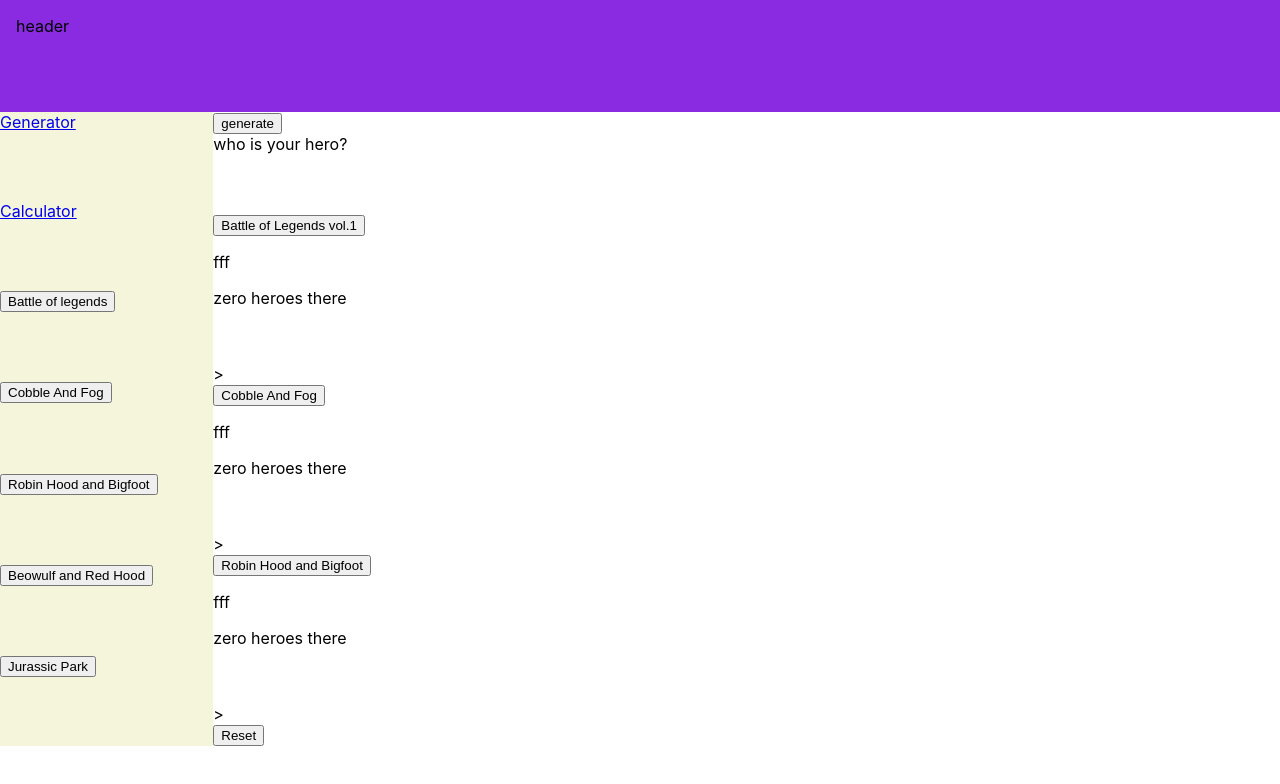
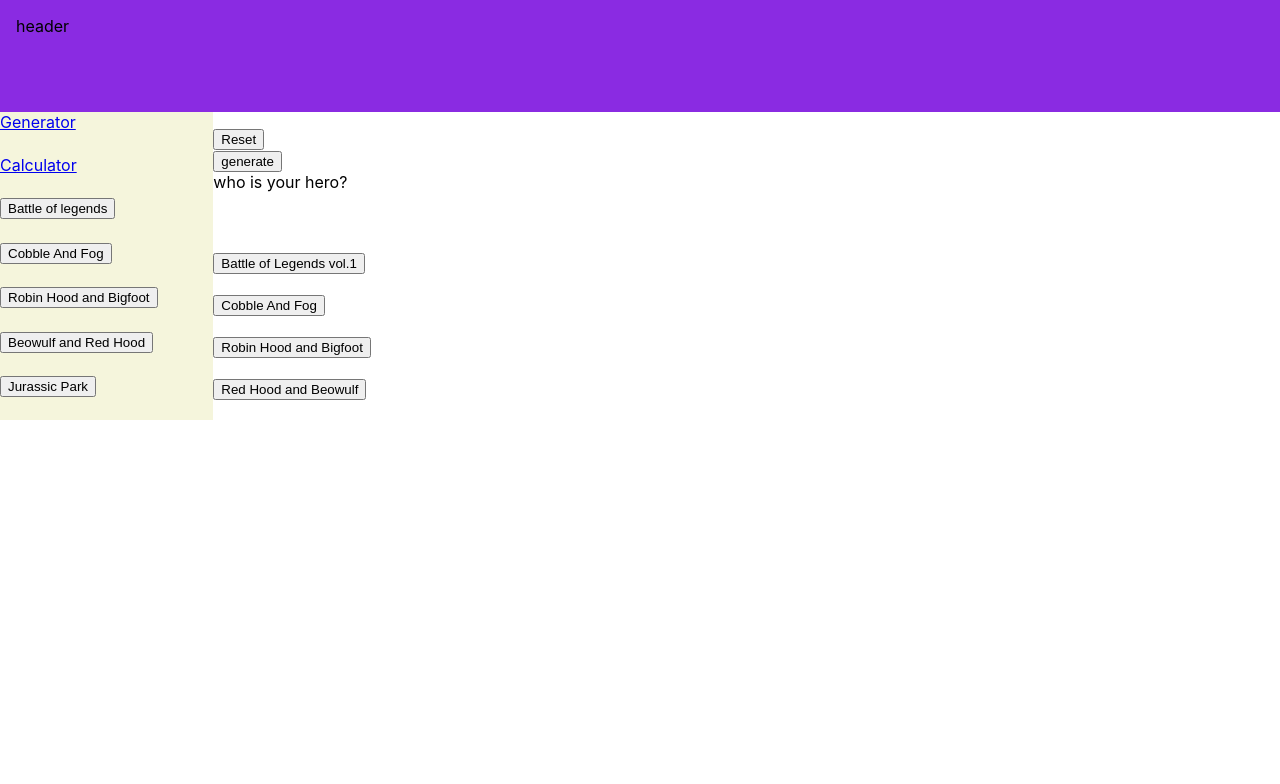
Before and after one commit to Bolych/unmatched, a React (Create React App) app: page /generator in a window 1280 px wide. Shown: the top 784 px of the page. Built offline with nearby package versions, Linux system fonts and the light colour scheme.

Commit message:
made generator work

```diff
--- a/src/App.js
+++ b/src/App.js
@@ -16,7 +16,7 @@ import RobinHood from "./components/Heroes/RobinAndBigFoot/RobinHood";
 import Bigfoot from "./components/Heroes/RobinAndBigFoot/Bigfoot";
 import RedHood from "./components/Heroes/RedHoodBeowulf/RedHood";
 import Beowulf from "./components/Heroes/RedHoodBeowulf/Beowulf";
-import HeroGeneratorPage from "./components/HeroGenerator/HeroGenerator";
+import HeroGeneratorPage from "./components/HeroGenerator/HeroGeneratorPage";
 
 function App(props) {
     console.log(props)
--- a/src/components/HeroGenerator/ExpansionsButtons/ExpansionButton.js
+++ b/src/components/HeroGenerator/ExpansionsButtons/ExpansionButton.js
@@ -0,0 +1,31 @@
+import {useState} from "react";
+
+const ExpansionButton = (props) => {
+
+
+    // function addHeroesToArr() {
+    //     heroesArr.push(...props.expansionPack)
+    //     console.log(heroesArr)
+    //
+    // }
+
+    const addExpansion = () => {
+        props.setVisibleHeroes(
+        props.heroesArr.push(...props.expansionPack),
+     props.setVisibleHeroes(props.heroesArr))
+        console.log(props.heroesArr)
+
+    }
+
+    return (
+        <div>
+            <div>
+                <button onClick={addExpansion}>{props.name}</button>
+            </div>
+            <br/>
+
+        </div>
+    );
+}
+
+export default ExpansionButton
--- a/src/components/HeroGenerator/ExpansionsButtons/ExpansionsButtons.js
+++ b/src/components/HeroGenerator/ExpansionsButtons/ExpansionsButtons.js
@@ -1,8 +1,19 @@
+import ExpansionButton from "./ExpansionButton";
+import {useState} from "react";
 
 
-const ExpansionsButtons = () => {
+
+
+const ExpansionsButtons = (props) => {
+
+
     return (<div>
-
+<ExpansionButton visibleHeroes={props.visibleHeroes} setVisibleHeroes={props.setVisibleHeroes} heroesArr={props.heroesArr} name='Battle of Legends vol.1' expansionPack={props.battleOfLegendHeroes}/>
+<ExpansionButton visibleHeroes={props.visibleHeroes} setVisibleHeroes={props.setVisibleHeroes} heroesArr={props.heroesArr} name='Cobble And Fog' expansionPack={props.cobbleAndFogHeroes}/>
+<ExpansionButton visibleHeroes={props.visibleHeroes} setVisibleHeroes={props.setVisibleHeroes} heroesArr={props.heroesArr} name='Robin Hood and Bigfoot' expansionPack={props.robinHoodAndBigfootHeroes} />
+<ExpansionButton visibleHeroes={props.visibleHeroes} setVisibleHeroes={props.setVisibleHeroes} heroesArr={props.heroesArr} name='Red Hood and Beowulf' expansionPack={props.redHoodAndBeowulfHeroes} />
     </div>)
 
 }
+
+export default ExpansionsButtons
--- a/src/components/HeroGenerator/HeroGenerator.js
+++ /dev/null
@@ -1,152 +0,0 @@
-import {useEffect, useRef, useState} from "react";
-
-
-// let heroes = [ 'Alice', 'Meduza', 'Sindbad', 'Arthur', 'Robin', 'Bigfoot', 'Red hood', 'Beowulf', 'Jackile', 'Scherlock', 'Drakula', 'Invisible']
-//
-// function randomHero () {
-//     let random = Math.floor(Math.random() * heroes.length);
-//     result.innerText = heroes[random];
-//
-// };
-//
-
-// Checkbox
-
-
-// function TextArea(props) {
-//     const [visibleHeroes, setVisibleHeroes ] = useState('hi')
-//
-//
-//     return (
-//     return
-//         <div>
-//             <p>{props.heroesList}</p>
-//         </div>
-//     )
-// }
-
-
-let battleOfLegendsHeroes = ['Alice', 'Meduza', 'Sindbad', 'Arthur']
-let cobbleAndFogHeroes = ['Jackile', 'Scherlock', 'Drakula', 'Invisible']
-let robinHoodAndBigfootHeroes = ['Robin', 'Bigfoot']
-
-let heroes = ['Alice', 'Meduza', 'Sindbad', 'Arthur', 'Robin', 'Bigfoot', 'Red hood', 'Beowulf', 'Jackile', 'Scherlock', 'Drakula', 'Invisible']
-
-let heroesArr = ['sukad']
-
-
-// trying checkbox in usestate
-
-
-const HeroesWindow = (props) => {
-
-
-    return (<div>
-        <p>{props.input} heroeswindow</p>
-        <p></p>
-    </div>)
-}
-//
-
-const AddExpansionElement = (props) => {
-    const [visibleHeroes, setVisibleHeroes] = useState('zero heroes')
-
-    // function addHeroesToArr() {
-    //     heroesArr.push(...props.expansionPack)
-    //     console.log(heroesArr)
-    //
-    // }
-
-    const addExpansion = () => {
-        heroesArr.push(...props.expansionPack)
-        setVisibleHeroes(heroesArr)
-        console.log(heroesArr)
-
-    }
-
-    return (
-        <div>
-            <div>
-                <button onClick={addExpansion}>{props.name}</button>
-            </div>
-            <div><p>fff</p></div>
-            <div>
-
-                <p>{visibleHeroes} there</p>
-            </div>
-            {/*<div>*/}
-            {/*    <button onClick={reset}>reset</button>*/}
-            {/*</div>*/}
-            <br/>
-            <br/>
-            <div> ></div>
-
-        </div>
-    );
-}
-
-
-const ResetButton = (props) => {
-    const [reset, setReset] = useState('zero')
-
-    const resetWindow = () => {
-        setReset(heroesArr = [' '])
-        console.log(heroesArr)
-    }
-
-    return <div>
-
-        <button onClick={resetWindow}>Reset</button>
-    </div>
-}
-
-
-// Generate Hero Function
-const randomHero = () => {
-    console.log(heroesArr)
-    let random = Math.floor(Math.random() * heroesArr.length);
-    return heroesArr[random];
-
-};
-
-const HeroGenerator = () => {
-    const [hero, setHero] = useState('who is your hero?')
-    const generatedHero = () => {
-        setHero(randomHero())
-    }
-
-
-    return (<div>
-        <div>
-            <button onClick={generatedHero}>generate</button>
-        </div>
-        <div>{hero}</div>
-        <br/>
-        <br/>
-        <br/>
-    </div>)
-}
-
-
-const HeroGeneratorPage = (props) => {
-    console.log(heroesArr)
-    return (
-        <div>
-
-            <HeroGenerator/>
-            <div>
-                <div><AddExpansionElement  name='Battle of Legends vol.1' expansionPack={battleOfLegendsHeroes}/></div>
-                <div><AddExpansionElement name='Cobble And Fog' expansionPack={cobbleAndFogHeroes}/></div>
-                <div><AddExpansionElement name='Robin Hood and Bigfoot' expansionPack={robinHoodAndBigfootHeroes}/>
-                </div>
-            </div>
-
-            <div><ResetButton/></div>
-
-        </div>
-    )
-
-
-}
-
-export default HeroGeneratorPage
--- /dev/null
+++ b/src/components/HeroGenerator/HeroGenerator/HeroGenerator.js
@@ -0,0 +1,26 @@
+import {useState} from "react";
+
+const HeroGenerator = (props) => {
+    const randomHero = () => {
+        console.log(props.heroesArr)
+        let random = Math.floor(Math.random() * props.heroesArr.length);
+        return props.heroesArr[random];
+
+    };
+
+    const [hero, setHero] = useState('who is your hero?')
+    const generatedHero = () => {
+        setHero(randomHero())
+    }
+    return (<div>
+        <div>
+            <button onClick={generatedHero}>generate</button>
+        </div>
+        <div>{hero}</div>
+        <br/>
+        <br/>
+        <br/>
+    </div>)
+}
+
+export default HeroGenerator
--- /dev/null
+++ b/src/components/HeroGenerator/HeroGeneratorPage.js
@@ -0,0 +1,48 @@
+import {useState} from "react";
+import ExpansionsButtons from "./ExpansionsButtons/ExpansionsButtons";
+import HeroGenerator from "./HeroGenerator/HeroGenerator";
+import HeroesWindow from "./HeroesOfExpansionsList/HeroesWindow";
+import ResetButton from "./ResetButton/ResetButton";
+
+
+let battleOfLegendsHeroes = ['Alice', 'Meduza', 'Sindbad', 'Arthur']
+let cobbleAndFogHeroes = ['Jackile', 'Scherlock', 'Drakula', 'Invisible']
+let robinHoodAndBigfootHeroes = ['Robin', 'Bigfoot']
+let redHoodAndBeowulfHeroes = ['Red Hood', 'Beowulf']
+
+let heroesArr = []
+
+let heroes = ['Alice', 'Meduza', 'Sindbad', 'Arthur', 'Robin', 'Bigfoot', 'Red hood', 'Beowulf', 'Jackile', 'Scherlock', 'Drakula', 'Invisible']
+
+
+// Generate Hero Function
+
+
+const HeroGeneratorPage = (props) => {
+    const [visibleHeroes, setVisibleHeroes] = useState('heroes window')
+
+    return (
+        <div>
+
+            <div>
+                <HeroesWindow heroesArr={heroesArr} setVisibleHeroes={setVisibleHeroes} visibleHeroes={visibleHeroes}/>
+            </div>
+            <div><ResetButton visibleHeroes={visibleHeroes} setVisibleHeroes={setVisibleHeroes} heroesArr={heroesArr}/>
+            </div>
+
+            <HeroGenerator heroesArr={heroesArr}/>
+            <div>
+                <ExpansionsButtons visibleHeroes={visibleHeroes} setVisibleHeroes={setVisibleHeroes}
+                                   heroesArr={heroesArr} battleOfLegendHeroes={battleOfLegendsHeroes}
+                                   cobbleAndFogHeroes={cobbleAndFogHeroes}
+                                   robinHoodAndBigfootHeroes={robinHoodAndBigfootHeroes}
+                                   redHoodAndBeowulfHeroes={redHoodAndBeowulfHeroes}/>
+            </div>
+
+        </div>
+    )
+
+
+}
+
+export default HeroGeneratorPage
--- /dev/null
+++ b/src/components/HeroGenerator/HeroesOfExpansionsList/HeroesWindow.js
@@ -0,0 +1,16 @@
+
+const HeroesWindow = (props) => {
+
+
+   function handleWindowUpdate(e) {
+
+    }
+
+    return (
+        <div>
+            <p>{props.heroesArr.toString()}</p>
+        </div>
+    )
+}
+
+export default HeroesWindow
--- /dev/null
+++ b/src/components/HeroGenerator/ResetButton/ResetButton.js
@@ -0,0 +1,17 @@
+const ResetButton = (props) => {
+
+    function reset() {
+        props.heroesArr.splice(0)
+        props.setVisibleHeroes(props.heroesArr)
+        console.log(props.heroesArr)
+    }
+
+
+    return (
+        <div>
+<button onClick={reset}>Reset</button>
+        </div>
+    )
+}
+
+export default ResetButton
```
Also changed, not shown: src/components/HeroGenerator/AddExpansionsButtons.js (deleted).
